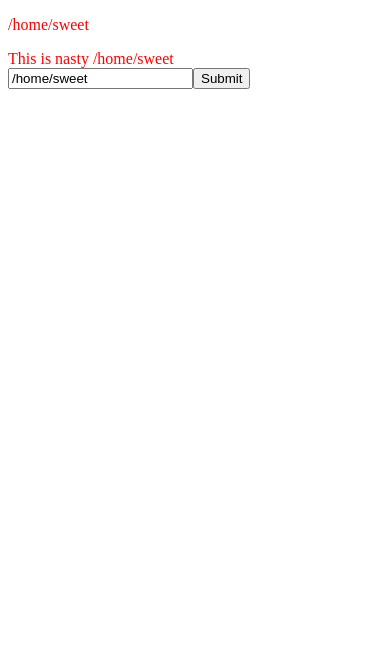
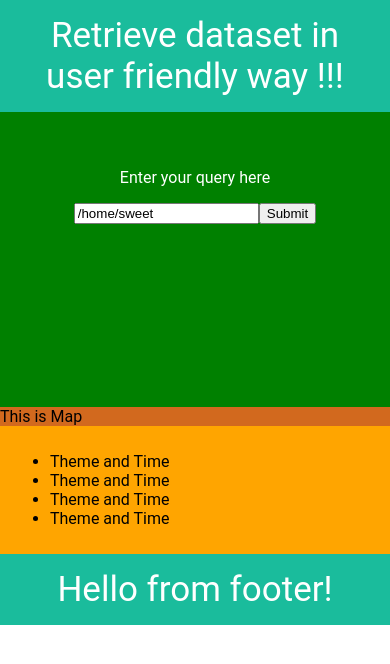
Before and after one commit to angsherpa232/Retrieve_dataset, a React (Create React App) app in the folder client/: page / in a window 390 px wide. Shown: the top 664 px of the page. Built offline with nearby package versions, Linux system fonts and the light colour scheme.

Commit message:
front layout ready with responsive size for @media 600px screen size.

```diff
--- /dev/null
+++ b/client/public/css/style.css
@@ -0,0 +1,75 @@
+
+* {
+    box-sizing: border-box;
+}
+
+html body {
+    margin: 0;
+    padding: 0;
+    font-family: 'Roboto', sans-serif;
+}
+
+/* Column Container*/
+.row {
+    display: -webkit-flex;
+    display: flex;
+    flex-wrap: wrap;
+    flex-direction: row;
+    height: 100%;
+}
+
+.header {
+    padding: 15px;
+    text-align: center;
+    background: #1abc9c;
+    color: white;
+    font-size: 35px;
+}
+
+.footer {
+    background-color: #1abc9c;
+    padding: 15px;
+    text-align: center;
+    font-size: 35px;
+    color: white;
+}
+
+.mapComp {
+    -webkit-flex: 2;
+    -ms-flex: 2;
+    background-color: chocolate;
+    height: 80vh;
+    overflow-y: auto;
+}
+
+.user_input {
+    color #fff;
+    background: green;
+    color: #fff;
+    -webkit-flex: 1;
+    -ms-flex: 1;
+    padding: 40px;
+    height: 80vh;
+    overflow-y: auto;
+    text-align: center;
+  }
+
+.theme_time {
+    padding: 10px;
+    background: orange;
+    -webkit-flex: 1;
+    -ms-flex: 1;
+    height: 80vh;
+    overflow-y: auto;
+}
+
+@media (max-width: 600px) {
+    .row {
+        -webkit-flex-direction: column;
+        flex-direction: column;
+    }
+    .user_input {
+        height: 35vh;
+        overflow: auto;
+    }
+}
--- a/client/public/index.html
+++ b/client/public/index.html
@@ -2,39 +2,18 @@
 <html lang="en">
   <head>
     <meta charset="utf-8">
-    <link rel="shortcut icon" href="%PUBLIC_URL%/favicon.ico">
     <meta name="viewport" content="width=device-width, initial-scale=1, shrink-to-fit=no">
     <meta name="theme-color" content="#000000">
-    <!--
-      manifest.json provides metadata used when your web app is added to the
-      homescreen on Android. See https://developers.google.com/web/fundamentals/web-app-manifest/
-    -->
-    <link rel="manifest" href="%PUBLIC_URL%/manifest.json">
-    <!--
-      Notice the use of %PUBLIC_URL% in the tags above.
-      It will be replaced with the URL of the `public` folder during the build.
-      Only files inside the `public` folder can be referenced from the HTML.
+    <link rel="stylesheet" href="https://cdnjs.cloudflare.com/ajax/libs/font-awesome/4.7.0/css/font-awesome.min.css">
+    <link href="/css/style.css" rel="stylesheet">
 
-      Unlike "/favicon.ico" or "favicon.ico", "%PUBLIC_URL%/favicon.ico" will
-      work correctly both with client-side routing and a non-root public URL.
-      Learn how to configure a non-root public URL by running `npm run build`.
-    -->
-    <title>React App</title>
+    <title>Retrieve Dataset</title>
   </head>
   <body>
     <noscript>
       You need to enable JavaScript to run this app.
     </noscript>
     <div id="root"></div>
-    <!--
-      This HTML file is a template.
-      If you open it directly in the browser, you will see an empty page.
 
-      You can add webfonts, meta tags, or analytics to this file.
-      The build step will place the bundled scripts into the <body> tag.
-
-      To begin the development, run `npm start` or `yarn start`.
-      To create a production bundle, use `npm run build` or `yarn build`.
-    -->
   </body>
 </html>
--- a/client/src/App.css
+++ /dev/null
@@ -1,7 +0,0 @@
-.App {
-  color: red;
-}
-
-.user_input {
-  color: blue;
-}
--- a/client/src/App.js
+++ b/client/src/App.js
@@ -1,19 +1,20 @@
 import React, { Component } from 'react';
 import axios from 'axios';
-import './App.css';
+
+//COMPONENTS
 import UserInput from './components/user_input';
+import Header from './components/header';
+import MapComp from './components/mapComp';
+import Footer from './components/footer';
+import Theme_Time from './components/theme_time';
 
 class App extends Component {
-  constructor(props) {
-    super(props);
-
-    this.state= {
+    state= {
       response: [],
       post: '/home/sweet',
       responseToPost: ''
     }
 
-  }
 
   // componentDidMount() {
   //   axios.get('/munster')
@@ -42,13 +43,17 @@ submitted (e) {
 
   render() {
     return (
-      <div className="App">
-      <p>{this.state.post}</p>
-      This is nasty {this.state.post}
+      <div>
+      <Header/>
+      <div className="row">
       <UserInput postvalue = {this.state.post}
       handleChange={this.handleChangeMain}
       onSubmit = {this.submitted.bind(this)}
       />
+      <MapComp />
+      <Theme_Time />
+      </div>
+      <Footer />
       </div>
     );
   }
--- /dev/null
+++ b/client/src/components/footer.js
@@ -0,0 +1,9 @@
+import React from 'react';
+
+const Footer = () => {
+    return (
+        <div className="footer">Hello from footer!</div>
+    )
+}
+
+export default Footer;
--- /dev/null
+++ b/client/src/components/header.js
@@ -0,0 +1,9 @@
+import React from 'react';
+
+const Header = () => {
+    return (
+        <div className="header">Retrieve dataset in user friendly way !!!</div>
+    )
+}
+
+export default Header;
--- /dev/null
+++ b/client/src/components/mapComp.js
@@ -0,0 +1,9 @@
+import React from 'react';
+
+const MapComp = () => {
+    return (
+        <div className="mapComp">This is Map </div>
+    )
+}
+
+export default MapComp;
--- /dev/null
+++ b/client/src/components/theme_time.js
@@ -0,0 +1,17 @@
+import React from 'react';
+
+const Theme_Time = () => {
+    return (
+        <div className="theme_time">
+        <ul>
+            <li>Theme and Time</li>
+            <li>Theme and Time</li>
+            <li>Theme and Time</li>
+            <li>Theme and Time</li>
+
+            </ul>
+        </div>
+    )
+}
+
+export default Theme_Time;
--- a/client/src/components/user_input.js
+++ b/client/src/components/user_input.js
@@ -2,7 +2,9 @@ import React from 'react';
 
 const UserInput = (props) => {
     return (
+        <div>
         <div className="user_input">
+        <p>Enter your query here</p>
         <form onSubmit={props.onSubmit}>
             <input
             type="text"
@@ -12,6 +14,7 @@ const UserInput = (props) => {
             <button type="submit">Submit</button>
         </form>
         </div>
+        </div>
     )
 }
 
```
